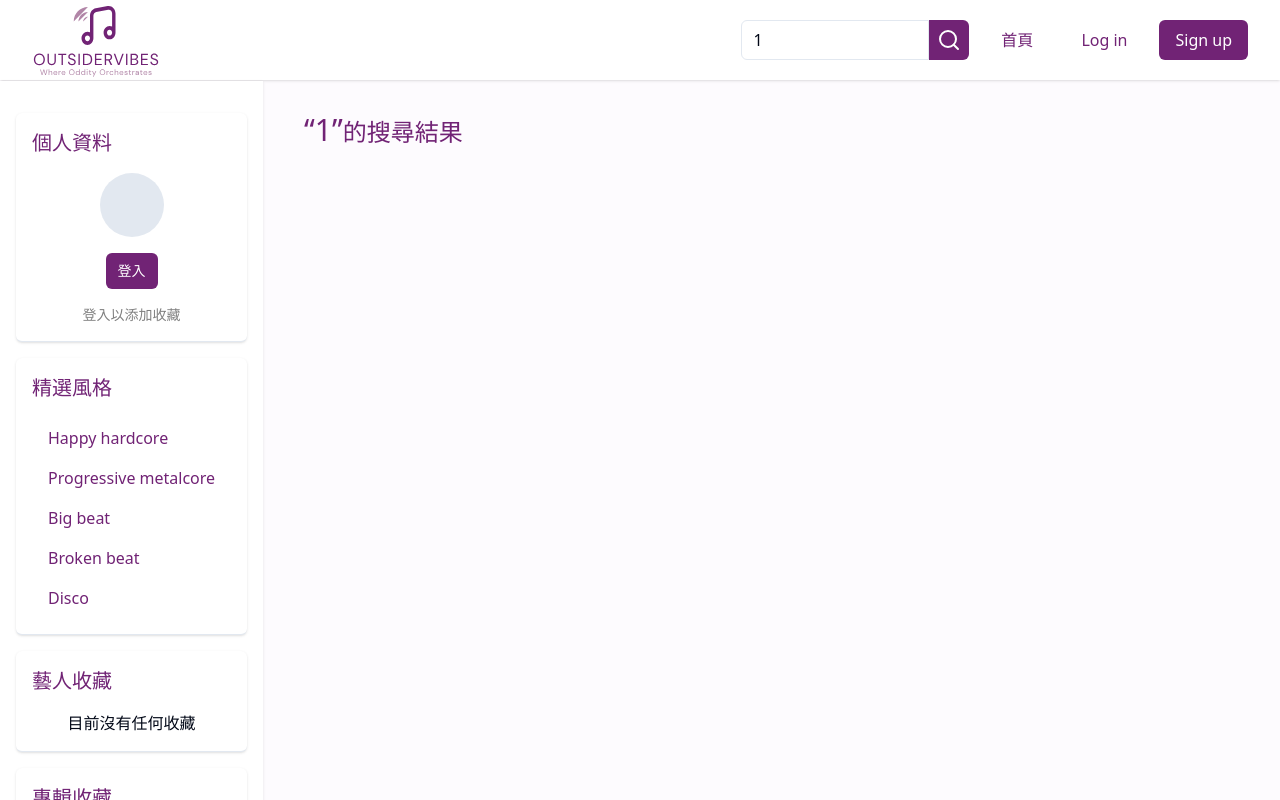
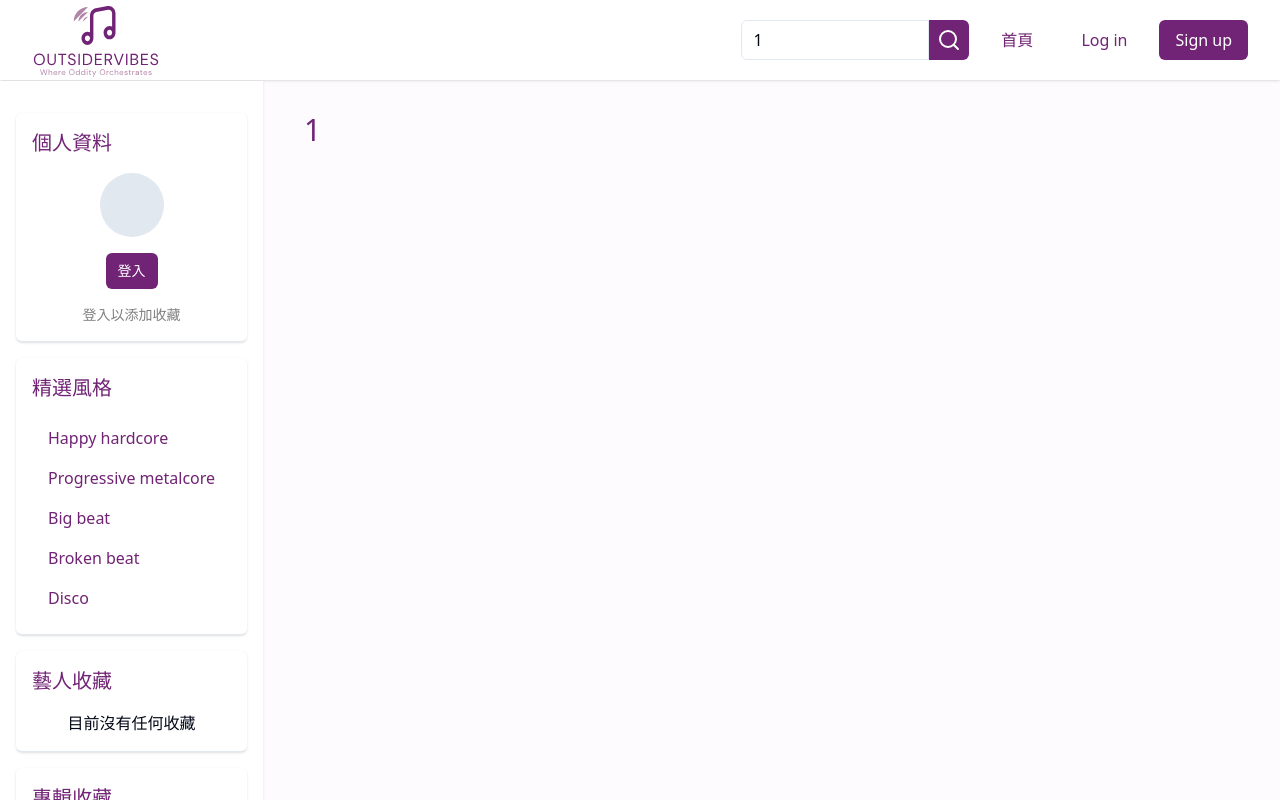
Before and after one commit to wyltw/outsider-vibes, a Next.js app: page /search/1 in a window 1280 px wide. Built offline with nearby package versions, Linux system fonts and the light colour scheme.

Commit message:
layout: fix search bar style for better rwd

```diff
--- a/src/app/(app)/search/[query]/page.tsx
+++ b/src/app/(app)/search/[query]/page.tsx
@@ -8,8 +8,7 @@ export default function SearchPage({ params }: Props) {
   return (
     <>
       <SectionHeading level="h1" className="text-2xl font-medium text-primary">
-        <span className="text-3xl">“{decodeURIComponent(params.query)}”</span>
-        的搜尋結果
+        <span className="text-3xl">{decodeURIComponent(params.query)}</span>
       </SectionHeading>
     </>
   );
--- a/src/components/header.tsx
+++ b/src/components/header.tsx
@@ -17,7 +17,7 @@ export default function Header({ page }: HeaderProps) {
     >
       <div
         className={cn(
-          "flex h-20 items-center justify-between",
+          "flex h-20 items-center justify-between gap-x-2",
           page === "landing" && "container",
           page === "home" && "px-8 shadow",
         )}
--- a/src/components/search-form.tsx
+++ b/src/components/search-form.tsx
@@ -41,7 +41,7 @@ export default function SearchForm({
       onSubmit={handleSubmit}
       className={cn(
         "z-10 flex self-stretch",
-        context === "header" && "hidden w-full max-w-lg md:flex",
+        context === "header" && "hidden w-full max-w-lg sm:flex",
       )}
     >
       <label className="flex flex-1 justify-end">
```
